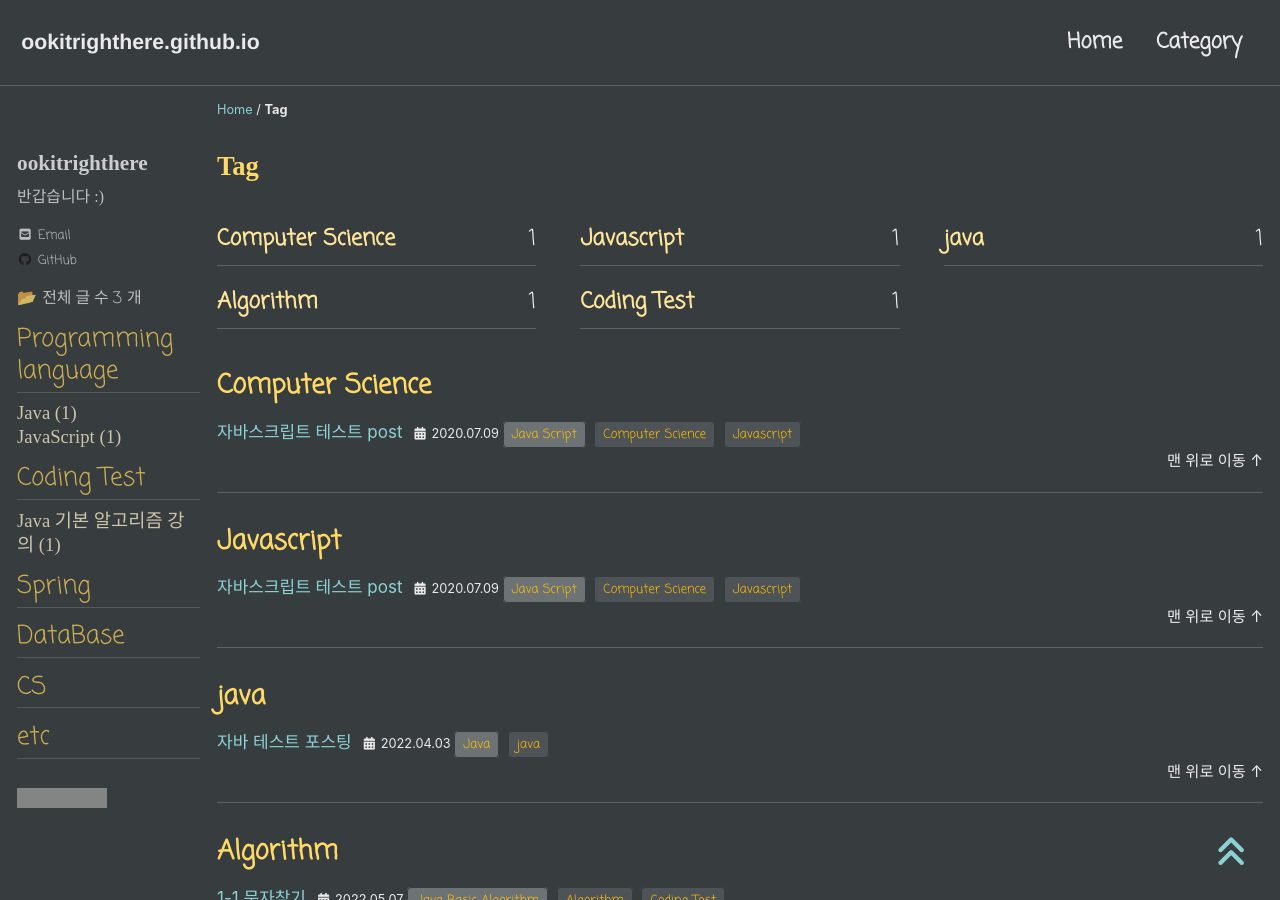
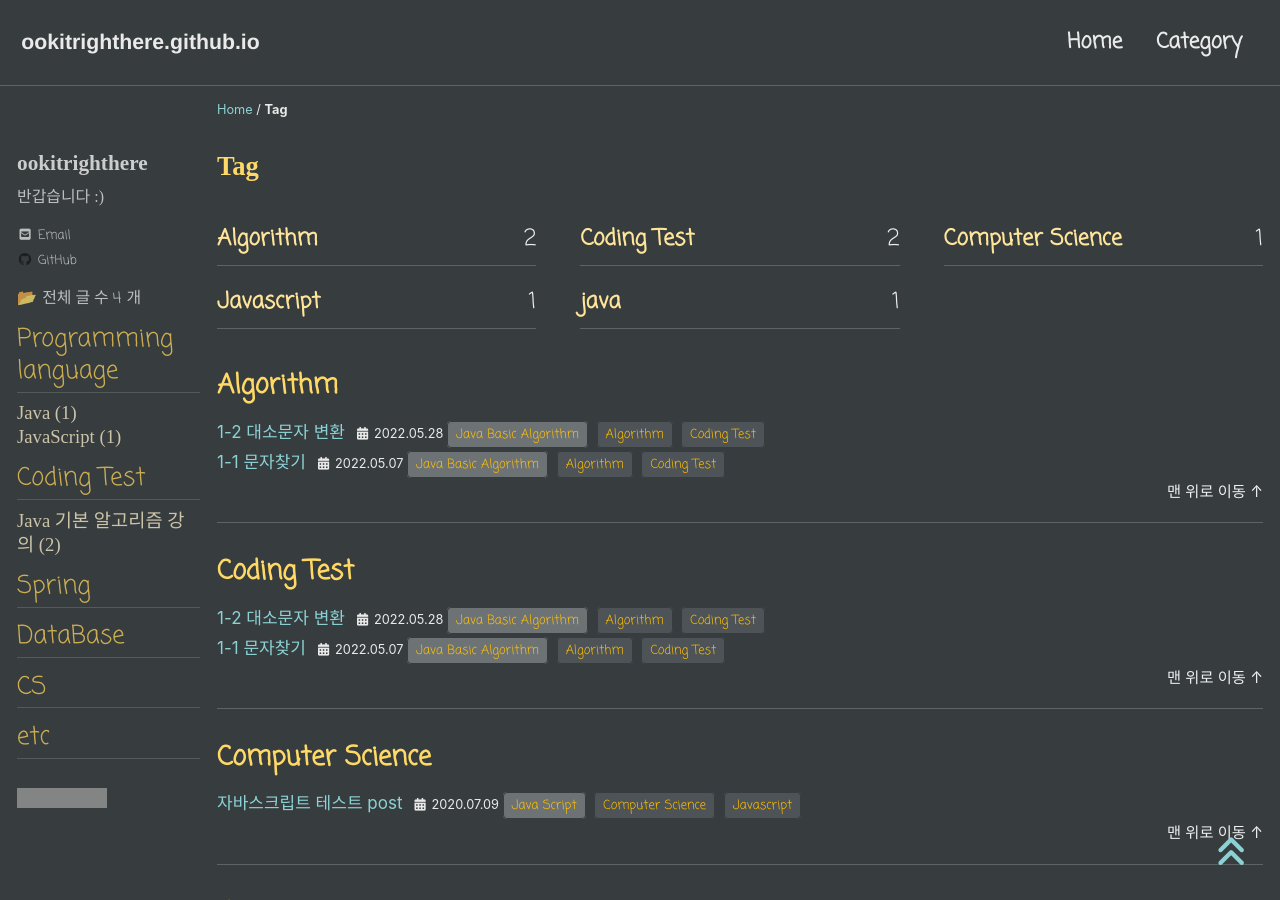
Before and after one commit to ookitrighthere/ookitrighthere.github.io, a Jekyll site: the page built from _pages/tags-archive.md, in a window 1280 px wide and 900 px high. Built offline with Jekyll 4.4.1, drawn with Linux system fonts in a browser that asks for light colours; cached includes are drawn as plain includes; nearby versions of some CDN libraries; some web fonts are replaced; part of the change alters nothing that is shown; some of the changed text lies outside the part shown; grey boxes are pictures that could not be loaded.

Commit message:
coding-test-ex-1-2

````diff
--- /dev/null
+++ b/_posts/coding-test/java-basic-algorithm/2022-05-28-ex1-2.md
@@ -0,0 +1,80 @@
+---
+title:  "1-2 대소문자 변환"
+
+categories:
+  -  Java Basic Algorithm
+tags:
+  - [Algorithm, Coding Test]
+
+toc: true
+toc_sticky: true
+
+date: 2022-05-28
+last_modified_at: 2022-05-28
+---
+
+인프런에 있는 김태원님의 강의 **자바(Java) 알고리즘 문제풀이 : 코딩테스트 대비** 를 듣고 문제를 푼 후 정리한 페이지입니다. 😀
+{: .notice--warning}
+
+## 1-2 대소문자 변환
+
+### 간단한 문제 설명
+
+
+대문자는 소문자로 소문자는 대문자로 변환하기
+```
+예시 입력 👉 StuDY
+예시 출력 👉 sTUdy
+```
+
+<br>
+
+### 내 답안
+
+
+```java
+public class Ex1_2 {
+	  public static void main(String[] args){
+		  Scanner in=new Scanner(System.in);
+		  String input1 = in.next();
+		  System.out.println(solution(input1));
+	  }
+
+	  static String solution(String s) {
+	    String answer = "";
+	    for(int i=0; i<s.length(); i++) {
+	      if(s.charAt(i) < 97)  answer += Character.toLowerCase(s.charAt(i));
+	      else answer += Character.toUpperCase(s.charAt(i));
+	    }
+	    return answer;
+	  }
+}
+```
+  - 아스키코드(대문자 65~90 소문자 97~122)를 이용해서 풀이.
+
+
+
+<br>
+
+### 다른 답안
+
+```java
+	static String solution(String s) {
+		String answer = "";
+		for(char c : s.toCharArray()) {
+			if(Character.isLowerCase(c)) answer += Character.toUpperCase(c);
+			else answer += Character.toLowerCase(c);
+		}
+		return answer;
+	}
+```
+- Character의 isLowerCase를 사용하여 대소문자 판별 후 toUpperCase() or toLowerCase() 메소드로 대소문자 변환
+
+
+***
+<br>
+
+    🌜 개인 공부 정리용 블로그입니다. 틀린 부분이 있을 경우
+    언제든지 댓글 혹은 메일로 지적해주시면 감사하겠습니다! 😄
+
+[맨 위로 이동하기](#){: .btn .btn--primary }{: .align-right}
````
Also changed, not shown: _posts/coding-test/java-basic-algorithm/2022-05-07-ex1-1.md (+2 -2 lines).
